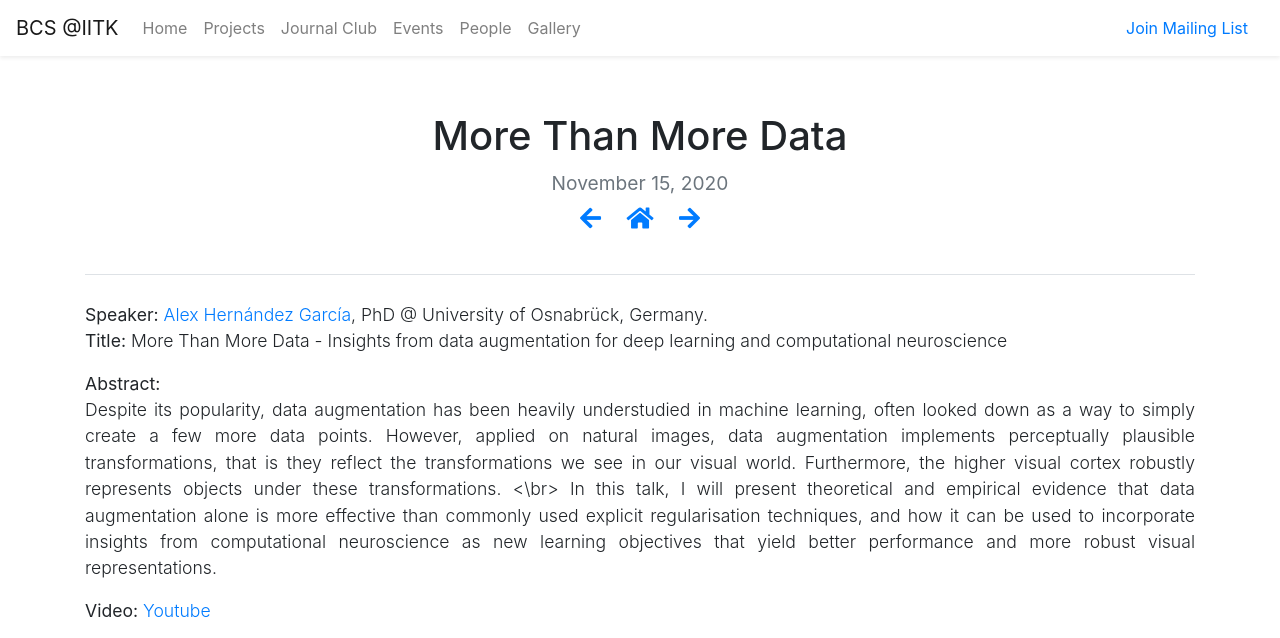
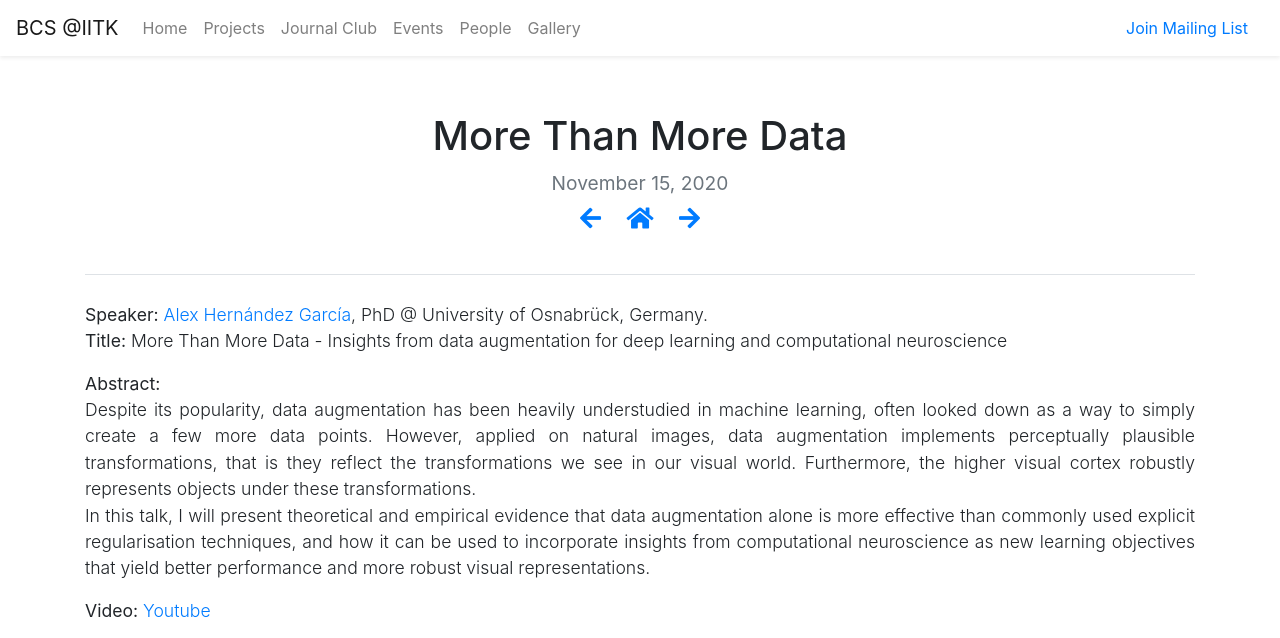
Before and after one commit to bcs-iitk/bcs-iitk.github.io, a Jekyll site: the page built from journal-club/_posts/2020-11-15-More-Than-More-Data.md, in a window 1280 px wide and 1258 px high. Shown: the top 638 px of the window. Built offline with Jekyll 4.4.1, drawn with Linux system fonts in a browser that asks for light colours; nearby versions of some CDN libraries.

```diff
--- a/journal-club/_posts/2020-11-15-More-Than-More-Data.md
+++ b/journal-club/_posts/2020-11-15-More-Than-More-Data.md
@@ -10,7 +10,7 @@ abstract: A theoretical and empirical evidence that data augmentation alone is m
 **Title:** More Than More Data - Insights from data augmentation for deep learning and computational neuroscience
 
 **Abstract:**<br>
-Despite its popularity, data augmentation has been heavily understudied in machine learning, often looked down as a way to simply create a few more data points. However, applied on natural images, data augmentation implements perceptually plausible transformations, that is they reflect the transformations we see in our visual world. Furthermore, the higher visual cortex robustly represents objects under these transformations. <\br>
+Despite its popularity, data augmentation has been heavily understudied in machine learning, often looked down as a way to simply create a few more data points. However, applied on natural images, data augmentation implements perceptually plausible transformations, that is they reflect the transformations we see in our visual world. Furthermore, the higher visual cortex robustly represents objects under these transformations. <br>
 In this talk, I will present theoretical and empirical evidence that data augmentation alone is more effective than commonly used explicit regularisation techniques, and how it can be used to incorporate insights from computational neuroscience as new learning objectives that yield better performance and more robust visual representations.
 
 <!--**Slide:** [Link](https://drive.google.com/file/d/1bvzZSB9BrHcEV0idbWQN_oo45o1zfdLg/view?usp=sharing) <br>-->
```
